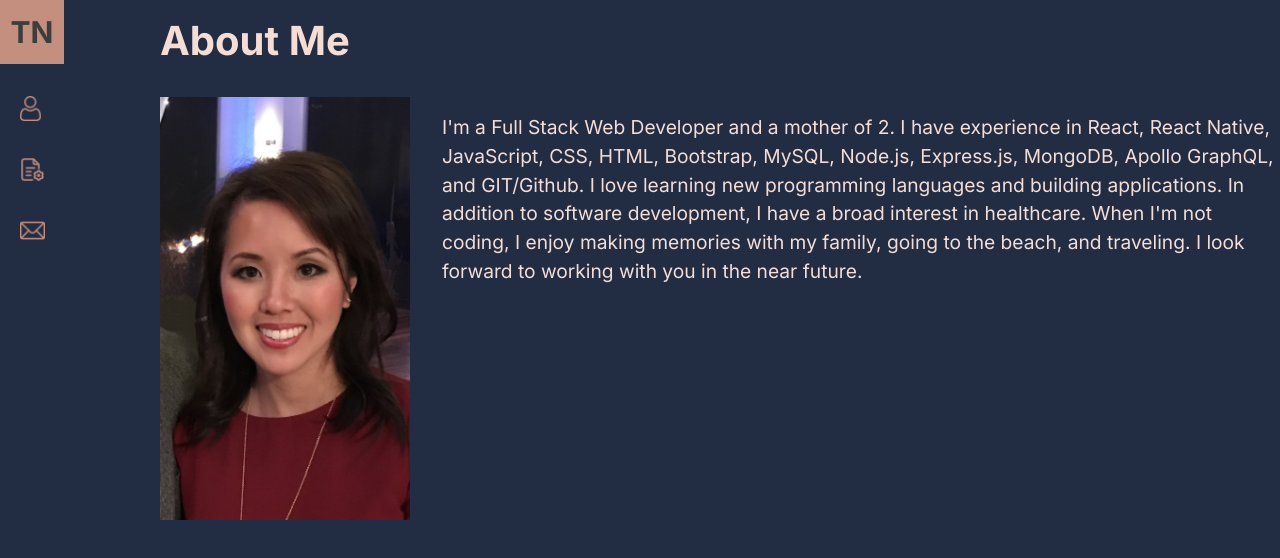
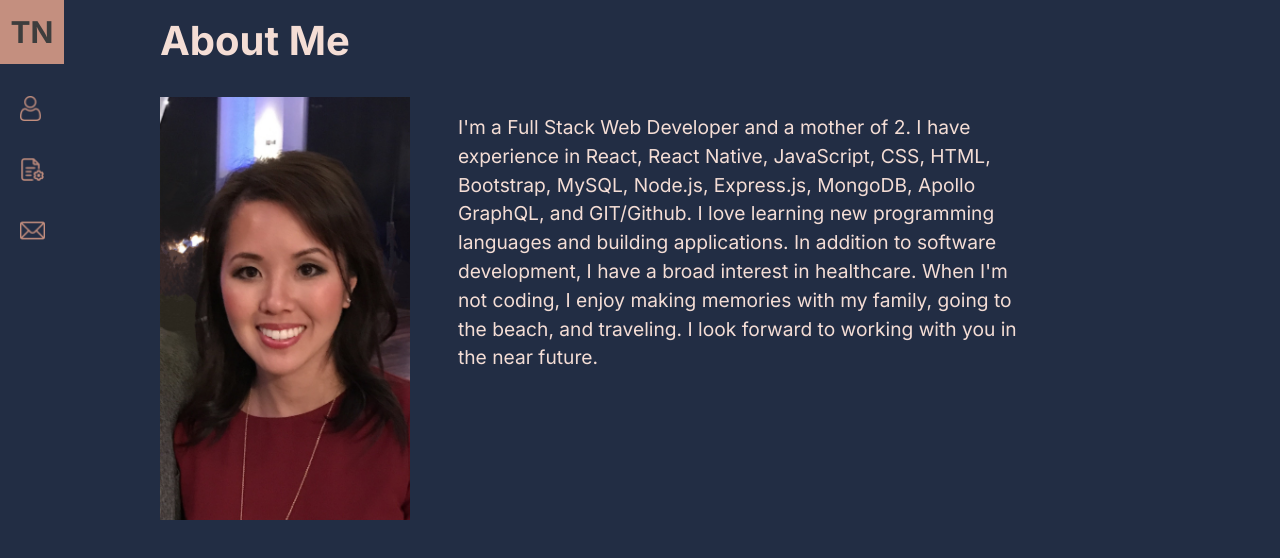
Before and after one commit to ThuyTTTN/thuy-react-portfolio, a React (Create React App) app: page /about in a window 1280 px wide. Shown: the top 558 px of the page. Built offline with nearby package versions, Linux system fonts and the light colour scheme.

Commit message:
misc fixes

```diff
--- a/src/components/About.jsx
+++ b/src/components/About.jsx
@@ -6,6 +6,7 @@ const Container = styled.div`
   margin-top: 1rem;
   flex-direction: column;
 `;
+
 const Title = styled.div`
   font-size: 2.5rem;
   font-weight: 700;
@@ -15,14 +16,15 @@ const Title = styled.div`
 
 const Text = styled.div`
   margin-left: 2rem;
+  padding: 1rem;
   font-size: 1.2rem;
   color: #f4ddd5;
   line-height: 1.5;
-  width: 50%;
 
   @media (min-width: 300px) {
     font-size: 0.875rem;
     margin-left: 0;
+    padding: 0;
     width: 100%;
     margin-top: 1rem;
   }
@@ -30,18 +32,23 @@ const Text = styled.div`
   @media (min-width: 425px) {
     font-size: 0.875rem;
     margin-left: 0;
-    width: 100%;
+    padding: 0;
+    width: 70%;
     margin-top: 1rem;
   }
 
   @media (min-width: 664px) {
     font-size: 1rem;
     margin-left: 2rem;
+    padding: 0 1rem;
+    width: 50%;
   }
 
   @media (min-width: 890px) {
     font-size: 1.2rem;
     margin-left: 2rem;
+    padding: 0 1rem;
+    width: 50%;
   }
 `;
 
@@ -75,6 +82,7 @@ const ContentContainer = styled.div`
   @media (min-width: 325px) {
     flex-direction: column;
   }
+
   @media (min-width: 664px) {
     flex-direction: row;
   }
--- a/src/components/Contact.jsx
+++ b/src/components/Contact.jsx
@@ -6,7 +6,7 @@ const Container = styled.div`
   display: flex;
   margin-top: 1rem;
   flex-direction: column;
-  width: 65%;
+  width: 50%;
 `;
 
 const Title = styled.div`
--- a/src/components/Home.jsx
+++ b/src/components/Home.jsx
@@ -7,11 +7,13 @@ const Container = styled.div`
   display: flex;
   margin-top: 2rem;
   padding: 2rem;
+  width: 60%;
   justify-content: space-between;
 `;
 
 const TextContainer = styled.div`
   height: 20rem;
+
   @media (min-width: 320px) {
     height: 10rem;
   }
@@ -21,7 +23,7 @@ const TextContainer = styled.div`
   }
 
   @media (min-width: 664px) {
-    height: 15rem;
+    height: 20rem;
   }
 
   @media (min-width: 960px) {
@@ -116,6 +118,8 @@ const StyledButton = styled.button`
 const StyledImage = styled.img`
   width: 450px;
   height: auto;
+  margin-left: 5rem;
+  margin-top: 1.5rem;
 
   -webkit-animation: mover 1s infinite alternate;
   animation: mover 1s infinite alternate;
@@ -211,7 +215,6 @@ const Home = () => {
   };
 
   return (
-    <>
     <Container>
       <div style={{ flexDirection: "column" }}>
         <TextContainer>
@@ -220,16 +223,13 @@ const Home = () => {
           <TextTick>{text}</TextTick>
         </TextContainer>
         <StyledLink to="/contact">
-            <StyledButton onClick={() => console.log("Send to contact page")}>
-              Let's Connect!
-            </StyledButton>
+          <StyledButton>Let's Connect!</StyledButton>
         </StyledLink>
       </div>
       <div style={{ marginLeft: "3rem" }}>
         <StyledImage src={watercolor2} alt="Header Img" />
       </div>
     </Container>
-    </>
   );
 };
 
--- a/src/components/ProjectCard.jsx
+++ b/src/components/ProjectCard.jsx
@@ -1,7 +1,7 @@
 import styled from "styled-components";
 
 const CardContainer = styled.div`
-  margin: 1rem;
+  margin: 1rem 2rem 1rem 0;
   width: 13rem;
   height: 16rem;
   border-radius: 15px;
```
Lines whose indentation alone changed are shown as unchanged.
